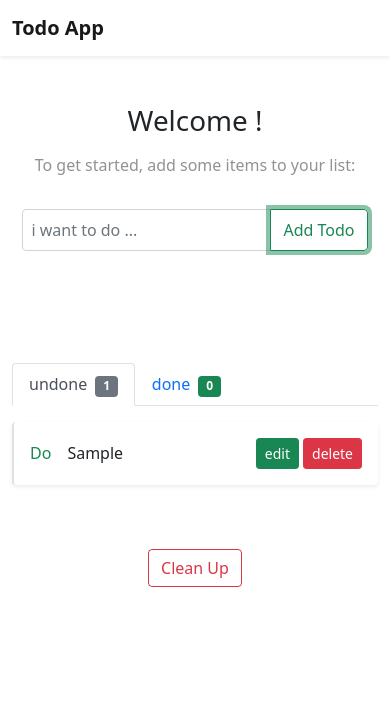
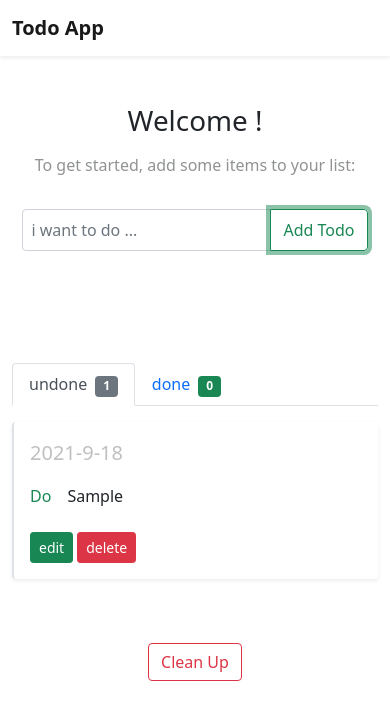
Before and after one commit to sajjad-khedmati/react-Todo-app-, a React (Create React App) app: page / in a window 390 px wide. Both pictures are taken after typing "Sample" into the empty fields and a click on the button "Add Todo". Shown: the top 720 px of the page. Built offline with nearby package versions, Linux system fonts and the light colour scheme.

Commit message:
Improve responsivability and add Create Todo Date to each todo

```diff
--- a/src/App.js
+++ b/src/App.js
@@ -68,7 +68,7 @@ function App() {
 
           {
             (filterTodo.length>0)
-            ? <div className="text-center mt-5">
+            ? <div className="text-center my-5">
                 <a onClick={deleteAllTodos} role='button' className="btn btn-outline-danger mt-3">Clean Up</a>
               </div>
             : null
--- a/src/Todo.js
+++ b/src/Todo.js
@@ -53,8 +53,10 @@ export default function Todo(props) {
                 <EditTodo editTodo={editTodo} addEditedTodo={addEditedTodo} defaultText={todoState.text} />
 
                 :
-                    <div className="d-flex justify-content-between align-items-center shadow-sm border-start border-2 rounded p-3 mt-3">
+                    <div className="d-flex justify-content-between flex-column gap-4 align-align-items-center shadow-sm border-start border-2 rounded p-3 mt-3">
                         <div>
+                        <p className="fw-lighter "><small className="fs-5 text-black text-opacity-25">{todoState.date}</small></p>
+
                         {(!todoState.isDone) ?
                             <a style={linkStyle} onClick={checkTodo} class="text-success text-decoration-none me-3" type="checkbox" id={todoState.text}>Do</a>
                             :
--- a/src/addTodoForm.js
+++ b/src/addTodoForm.js
@@ -18,11 +18,14 @@ export default function Addtodoform(props) {
     const submitHandler = (event) => {
         event.preventDefault();
         if(inputText){
-        const todo = { id:Date.now() , text : inputText , isDone:false }
+            const today = new Date()
+            const date = today.getFullYear()+'-'+(today.getMonth()+1)+'-'+today.getDate();
 
-        addToList( prevState => [...prevState , todo] )
+            const todo = { id:Date.now() , text : inputText , isDone:false , date:date }
 
-        setInputText('');
+            addToList( prevState => [...prevState , todo] )
+
+            setInputText('');
         }
     }
 
```
